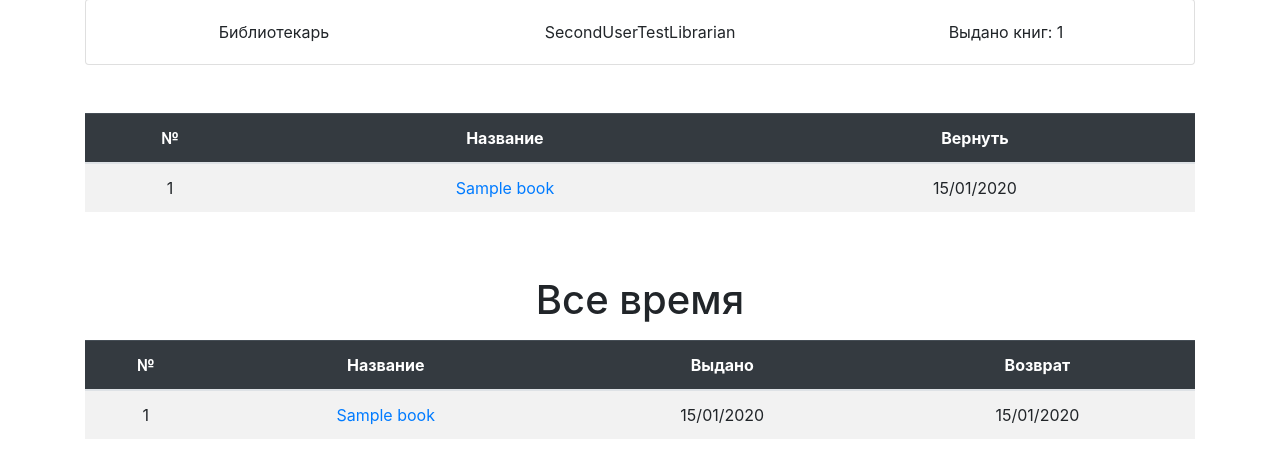
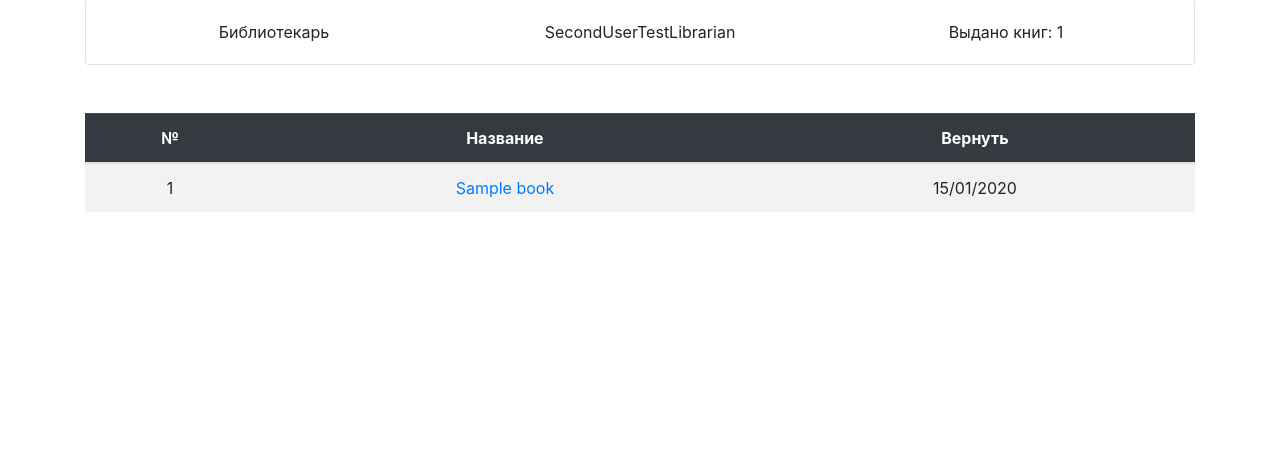
Before and after one commit to PickBas/library_service, a Django app: page /profile/2/ in a window 1280 px wide. Shown: the part 375-830 px from the top of the page. After the commit the page ends 587 px from the top, so only its background shows below. Run offline with Django 3.2, Linux system fonts and the light colour scheme; a user stored in the database is signed in; data comes from the database, SQL or seed files in the repository; tables that the repository leaves empty hold one stand-in row (values such as "Sample post"); some libraries are stand-ins or nearby versions.

Commit message:
Removed second table for librarian page

```diff
--- a/templates/profile/profile_main_page.html
+++ b/templates/profile/profile_main_page.html
@@ -80,32 +80,4 @@
             </div>
         </div>
     {% endif %}
-
-    {% if current_user.profile.given_books_all_times.all %}
-        <h1 class="text-center mt-5">Все время</h1>
-        <div class="row mt-3">
-            <div class="col">
-                <table class="table text-center table-striped">
-                    <thead class="table-dark">
-                        <tr>
-                            <th scope="col">№</th>
-                            <th scope="col">Название</th>
-                            <th scope="col">Выдано</th>
-                            <th scope="col">Возврат</th>
-                        </tr>
-                    </thead>
-                    <tbody>
-                        {% for book in current_user.profile.given_books_all_times.all %}
-                            <tr>
-                                <td>{{ forloop.counter }}</td>
-                                <td><a href="{% url 'book_page' book.id %}">{{ book.name }}</a></td>
-                                <td>{{ book.since_given|date:"d/m/Y" }}</td>
-                                <td>{{ book.when_should_be_back|date:"d/m/Y" }}</td>
-                            </tr>
-                        {% endfor %}
-                    </tbody>
-                </table>
-            </div>
-        </div>
-    {% endif %}
 {% endblock %}
```
